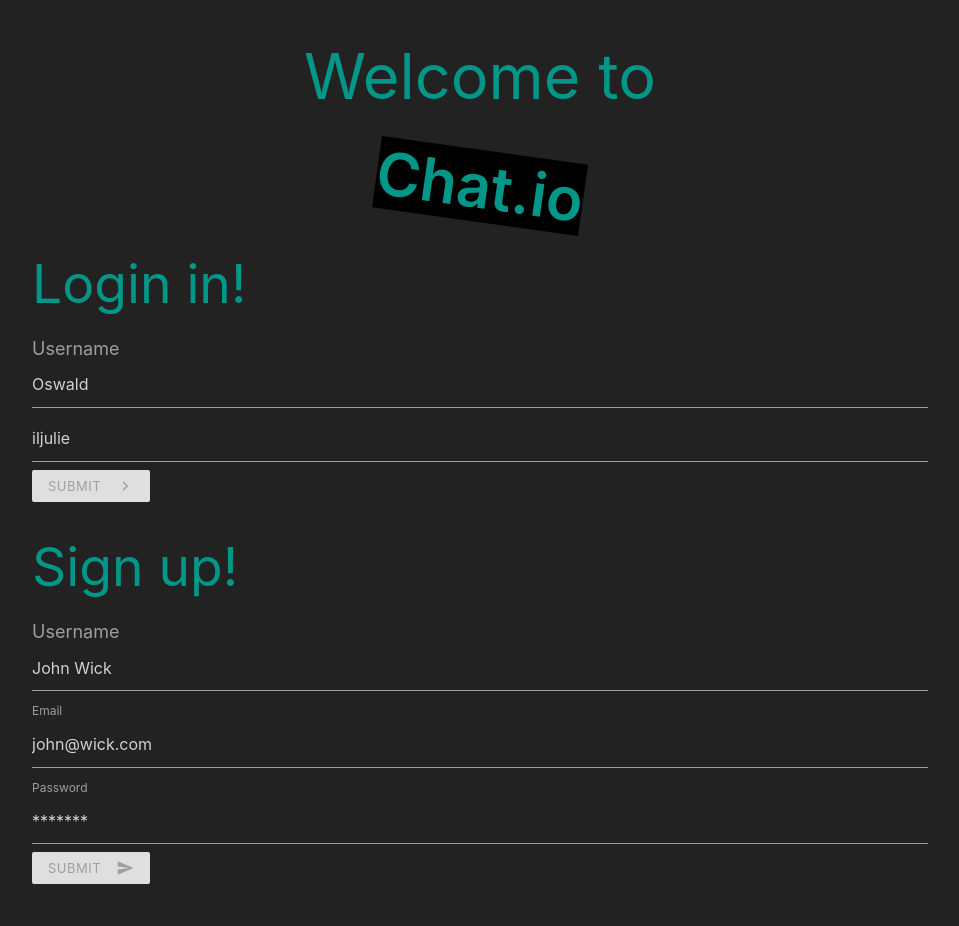
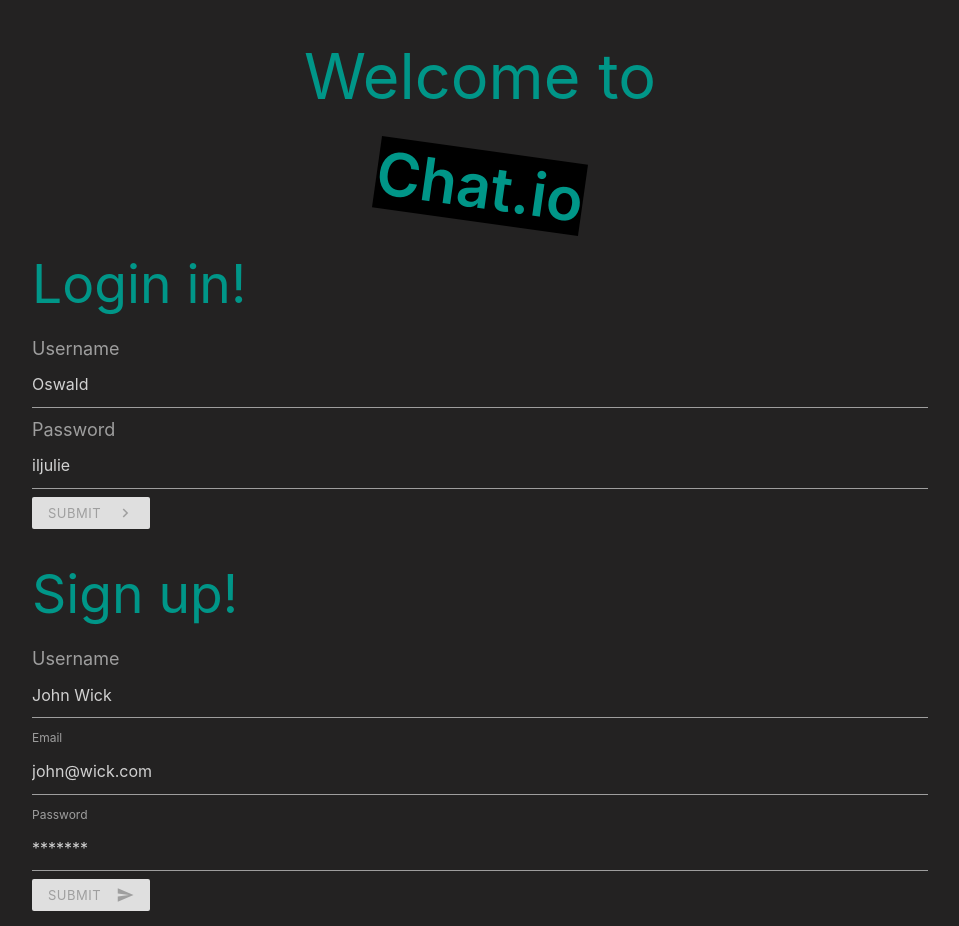
Before and after one commit to marcos-gonzales/react_practice, a React (Create React App) app: page / in a window 1280 px wide. Shown: the whole page, without its empty margins (160-1119 px from the left). Before the commit the page ends 899 px from the top, so only its background shows below. Built offline with nearby package versions, Linux system fonts and the light colour scheme; no server answers.

Commit message:
added password label in login componenent and fixing no named user bug

```diff
--- a/src/components/Chatroom/Chatroom.js
+++ b/src/components/Chatroom/Chatroom.js
@@ -34,7 +34,7 @@ const Chatroom = ({
         setGetAllUsers(users);
       })
       .catch((err) => console.log(err));
-  }, []);
+  }, [socket]);
 
   useEffect(() => {
     setTimeout(() => {
--- a/src/components/Login/Login.js
+++ b/src/components/Login/Login.js
@@ -30,6 +30,7 @@ const Login = ({
 
       <div>
         <label className={labelStyling[0] + labelStyling[1]}>
+          Password
           <input
             className='white-text text-darken-2 input-field'
             type='password'
```
